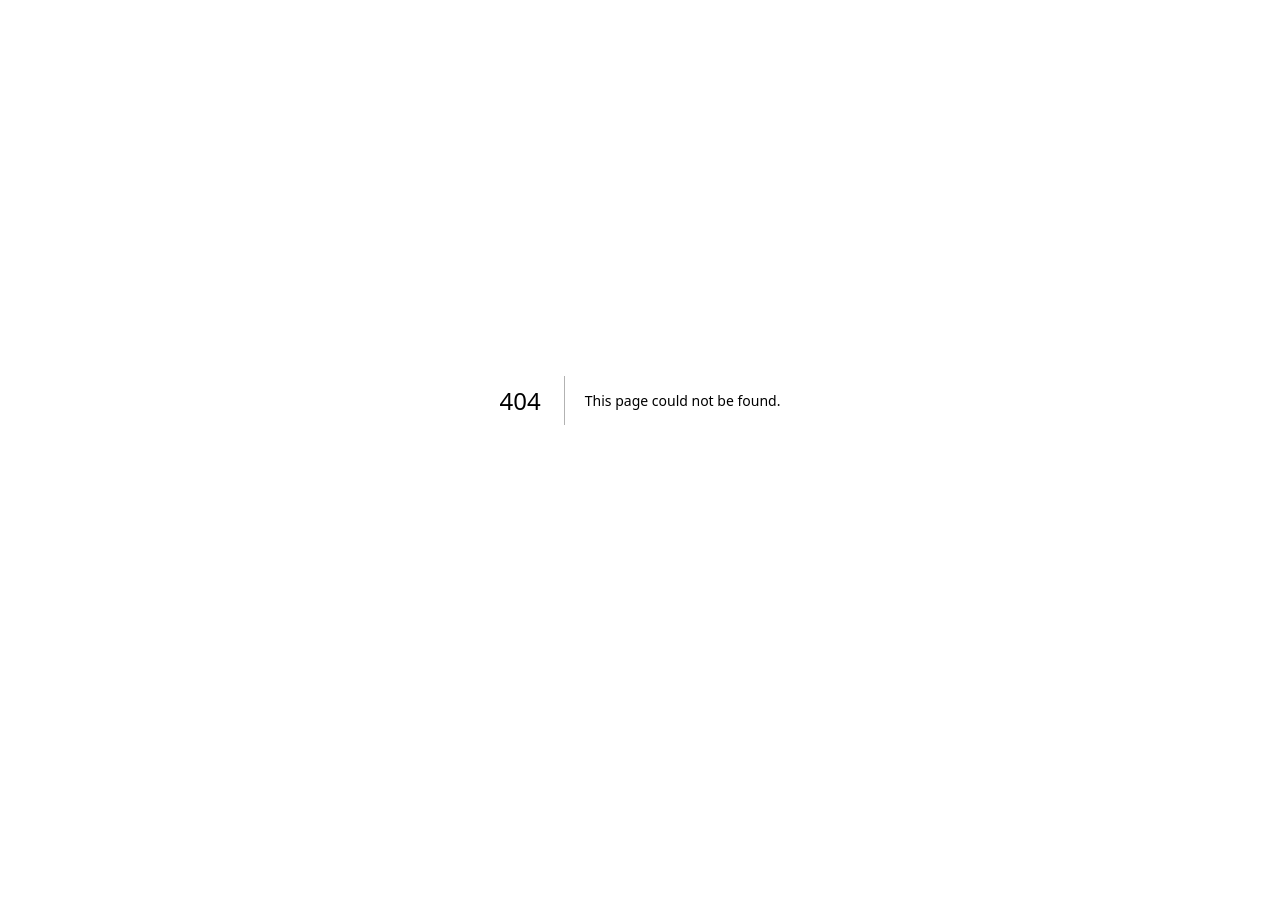
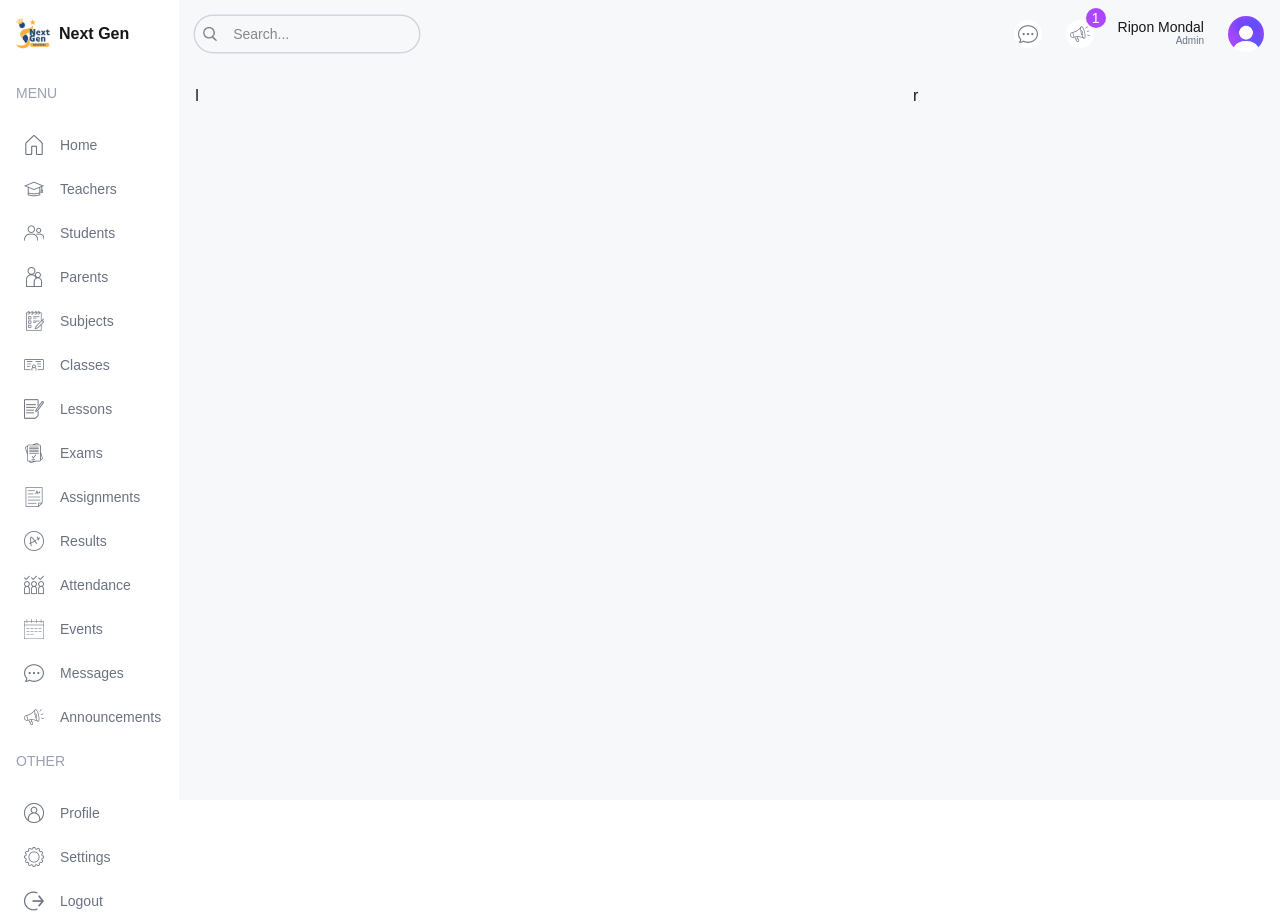
Before and after one commit to riponmondalbd/next-gen-school, a Next.js app: page /list/teachers/1 in a window 1280 px wide. Before the commit this address had no page. Before the commit the page ends 800 px from the top, so only its background shows below. Built offline with nearby package versions, Linux system fonts and the light colour scheme.

Commit message:
make dynamic teachers page for each teachers details, and make 2 section left and right and also declare there size

```diff
--- /dev/null
+++ b/src/app/(dashboard)/list/teachers/[id]/page.tsx
@@ -0,0 +1,10 @@
+export default function SingleTeacherPage() {
+  return (
+    <div className="flex-1 p-4 flex flex-col xl:flex-row gap-4">
+      {/* left content */}
+      <div className="w-full xl:w-2/3">l</div>
+      {/* right content */}
+      <div className="w-full xl:w-1/3">r</div>
+    </div>
+  );
+}
```
